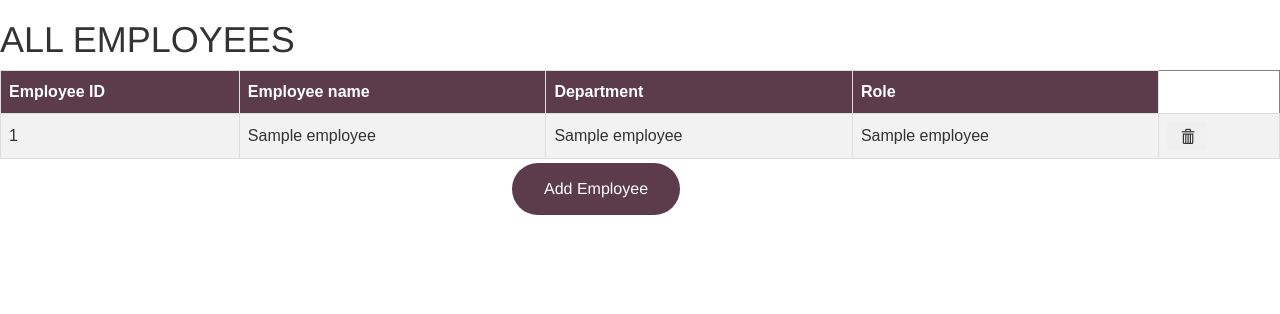
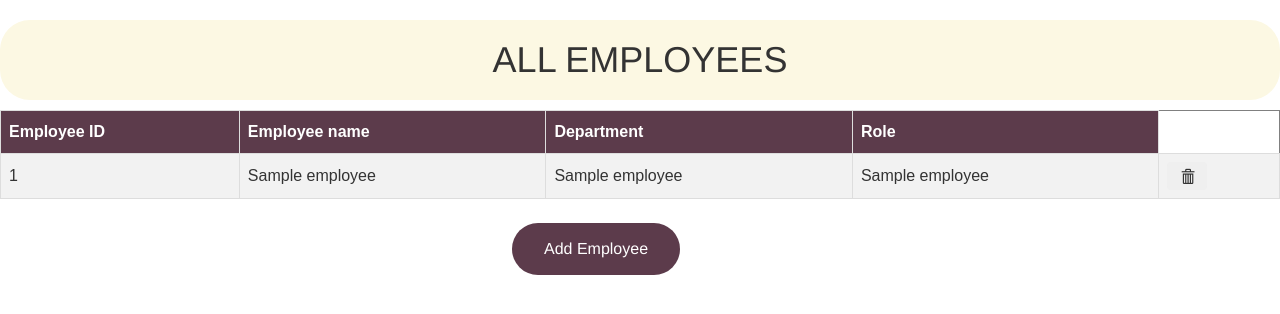
Before and after one commit to KiranRaghavendra1248/Tourism-and-Travel-Web-Application, a Flask app: template templates/employees.html in a window 1280 px wide. Shown: the top 314 px of the page. Run offline with Flask 2, Linux system fonts and the light colour scheme; the template is opened without the code that fills it: most values are stand-ins (such as "Sample title", 1, 10 or a date in 2020); parts of the project's set-up code (start-up, migrations or seed data) failed here and were passed over; some libraries are stand-ins or nearby versions.

Commit message:
emp heading

```diff
--- a/templates/employees.html
+++ b/templates/employees.html
@@ -1,7 +1,7 @@
-<h1>ALL EMPLOYEES</h1>
+<h1 class="headings" style="text-align: center; background-color: #fcf8e3; border-radius:30px; padding: 20px; ">ALL EMPLOYEES</h1>
 <head>
    <link rel = "stylesheet" href = "http://maxcdn.bootstrapcdn.com/bootstrap/3.3.4/css/bootstrap.min.css">
-        <link rel= "stylesheet" type= "text/css" href= "{{ url_for('static',filename='styles/styles.css') }}">
+   <link rel= "stylesheet" type= "text/css" href= "{{ url_for('static',filename='styles/styles.css') }}">
 </head>
 <table border =1 class="customers">
     <tr>
@@ -28,7 +28,7 @@
     {% endfor %}
 </table>
 
-
+<br>
 <a href="http://localhost:5000/add_employee">
   <button class="button button1"
   style="	margin-left: 40%; margin-right: 30%;">Add Employee
```
